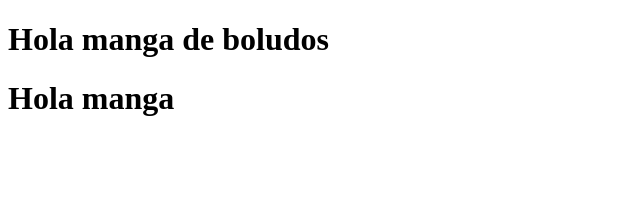
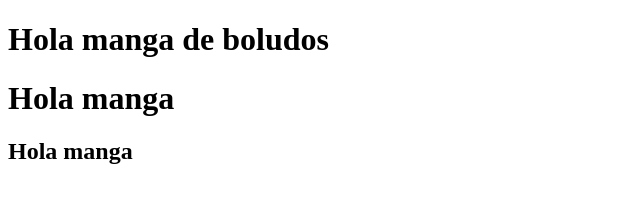
Before and after one commit to AlexSumner/GitPrueba, a plain HTML site: page index.html in a window 1280 px wide. Shown: the whole page, without its empty margins (0-640 px from the left). Drawn offline with Linux system fonts and the light colour scheme.

Commit message:
Update index.html

```diff
--- a/index.html
+++ b/index.html
@@ -9,5 +9,6 @@
   <body>
     <h1>Hola manga de boludos</h1>
     <h1>Hola manga</h1>
+    <h2>Hola manga</h2>
   </body>
 </html>
```
